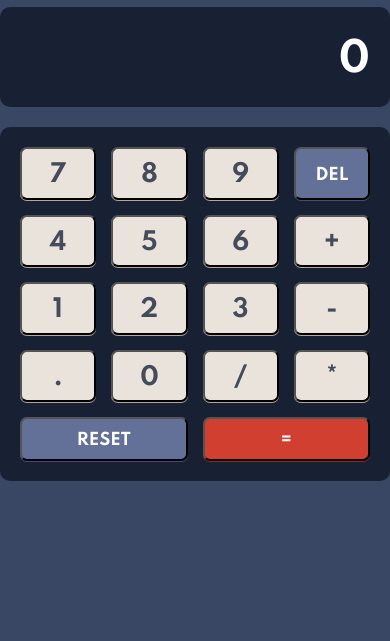
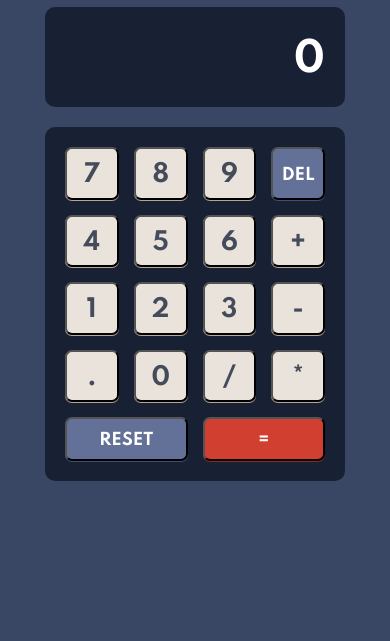
Before and after one commit to korzenstein/calculator_app, a plain HTML site: page index.html in a window 390 px wide. Shown: the part 203-844 px from the top of the page. Drawn offline with Linux system fonts and the light colour scheme.

Commit message:
created media query partial and removed uneeded css duplicates

```diff
--- a/styles/sass/partials/_main.scss
+++ b/styles/sass/partials/_main.scss
@@ -29,6 +29,7 @@ html {
   width: 400px;
   display: flex;
   flex-direction: column;
+  transition: all 0.2s;
 }
 
 // Header Styles
--- /dev/null
+++ b/styles/sass/partials/_mediaQueries.scss
@@ -0,0 +1,5 @@
+@media (max-width: 480px) {
+  .calcContainer {
+    width: 300px;
+  }
+}
--- a/styles/sass/styles.scss
+++ b/styles/sass/styles.scss
@@ -4,3 +4,4 @@
 @import "./partials/theme1";
 @import "./partials/theme2";
 @import "./partials/theme3";
+@import "./partials/mediaQueries";
```
Also changed, not shown: styles/styles.css, styles/theme1.css (deleted), styles/theme2.css (deleted), styles/theme3.css (deleted).
